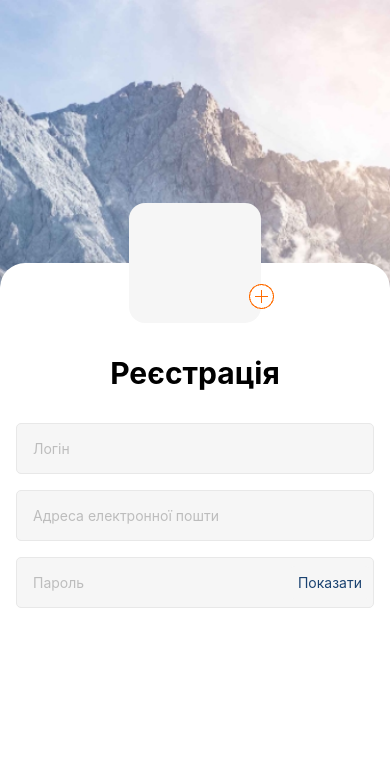
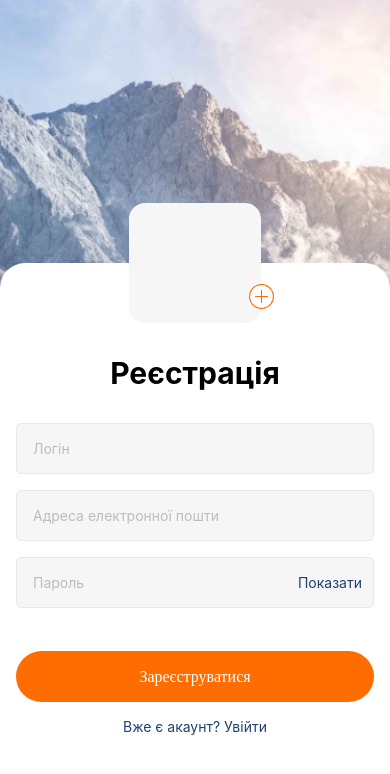
Before and after one commit to Ruwiseturtle/AwesomeProject, a React Native app: screen / in a window 390 px wide. Shown: the top 774 px of the page. Built offline with nearby package versions, Linux system fonts and the light colour scheme.

Commit message:
button to register

```diff
--- a/Screens/RegistrationScreen.js
+++ b/Screens/RegistrationScreen.js
@@ -72,6 +72,10 @@ export const RegistrationScreen = () => {
           <Image source={require("../assets/add.png")} />
         </Pressable>
       </View>
+      <Pressable style={[styles.registerButton, { marginTop: 43 }]}>
+        Зареєструватися
+      </Pressable>
+      <Text style={styles.linkToAccount}>Вже є акаунт? Увійти</Text>
     </View>
   );
 };
@@ -137,4 +141,20 @@ const styles = StyleSheet.create({
     width: 25,
     height: 25,
   },
+  registerButton: {
+    width: "calc(100% - 32px)",
+    height: 51,
+    backgroundColor: "#FF6C00",
+    borderTopLeftRadius: 32,
+    borderBottomRightRadius: 32,
+    borderBottomLeftRadius: 32,
+    borderTopRightRadius: 32,
+    alignItems: "center",
+    justifyContent: "center",
+    color: "white",
+    marginBottom: 16,
+  },
+  linkToAccount: {
+    color: "#1B4371",
+  },
 });
```
